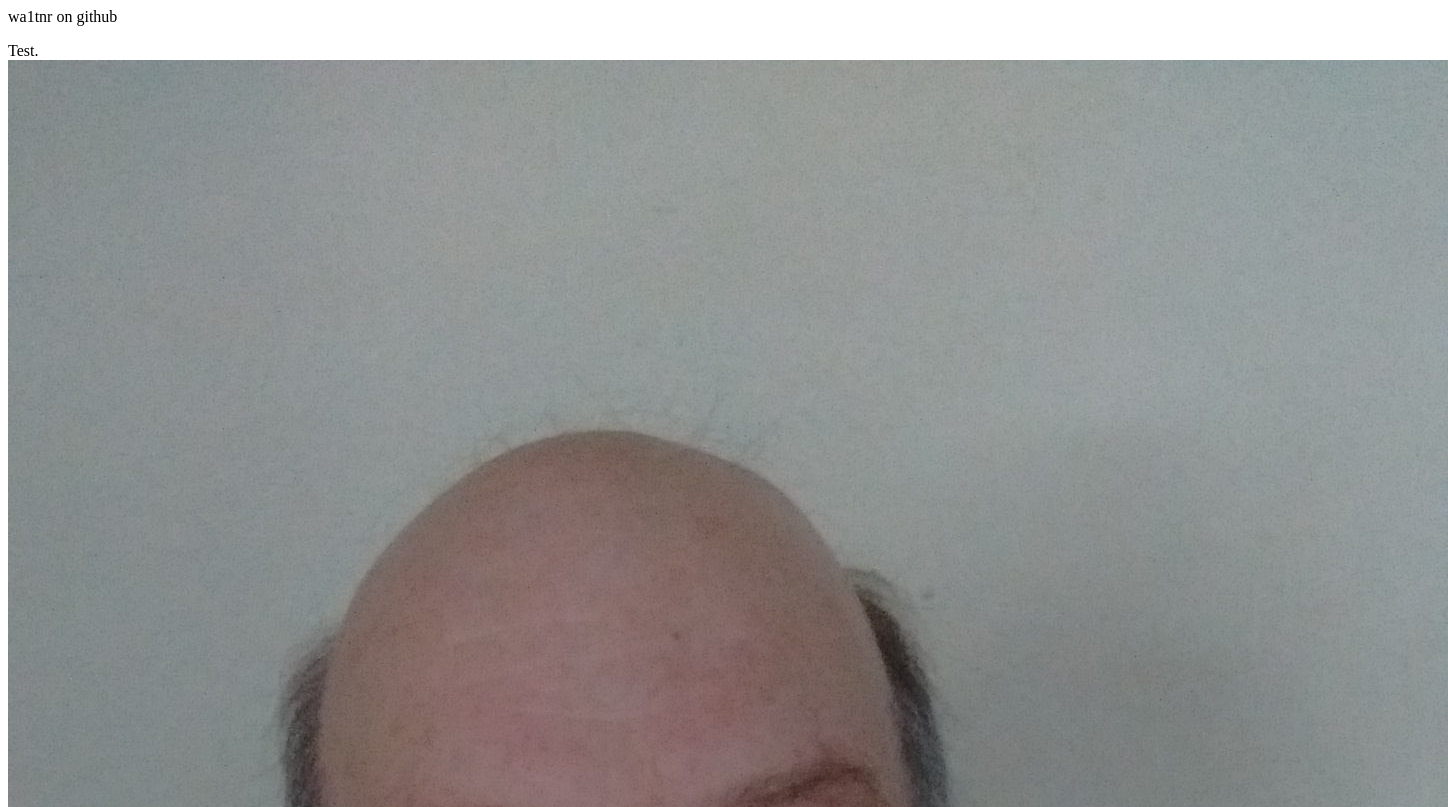
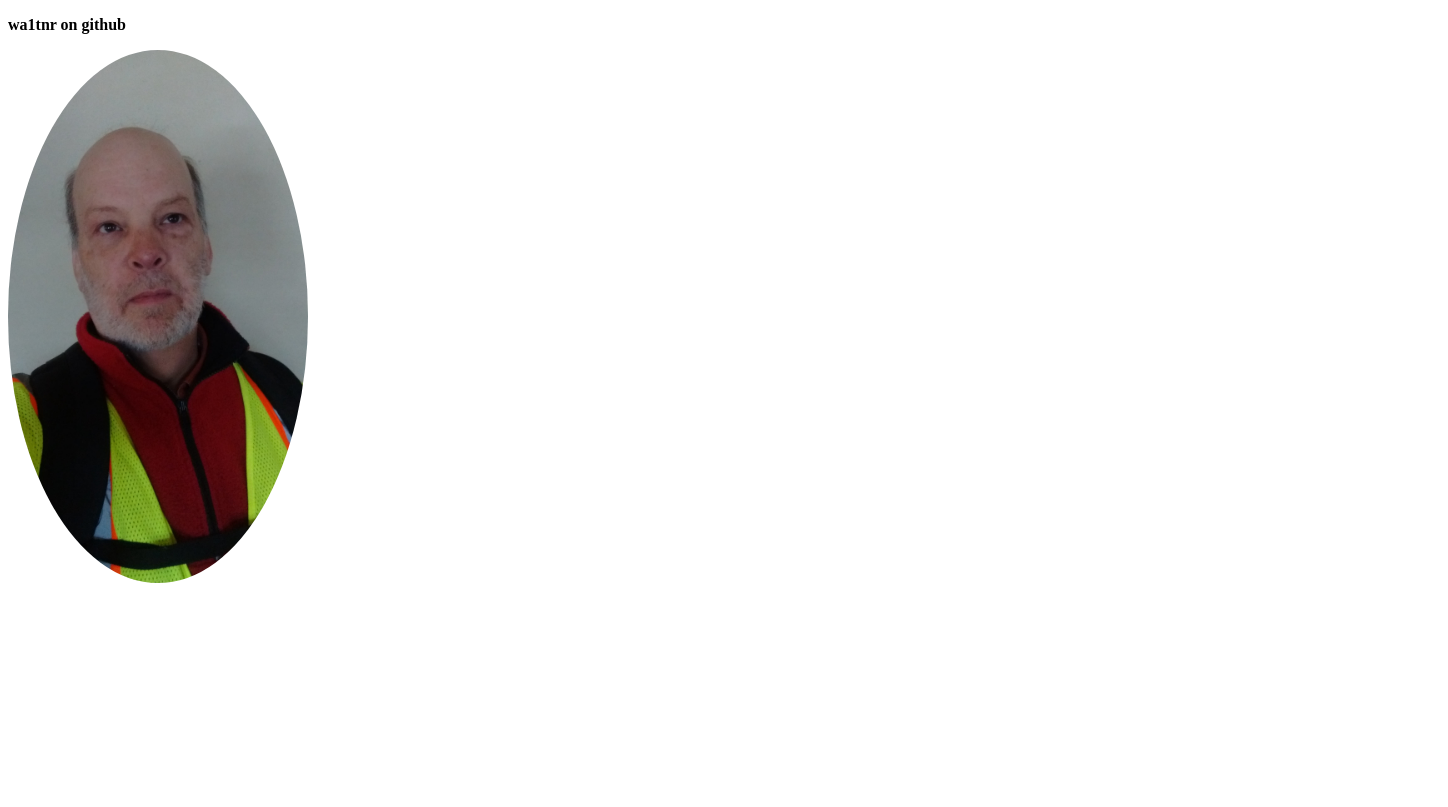
Before and after one commit to wa1tnr/wa1tnr.github.io, a plain HTML site: page index.html in a window 1280 px wide. Shown: the top 807 px of the page, 1448 px wide, since content can reach past the window. Drawn offline with Linux system fonts and the light colour scheme.

Commit message:
modified:   index.html

```diff
--- a/index.html
+++ b/index.html
@@ -1,9 +1,16 @@
-<html><head><title>title</title></head><body>
-
-<p>wa1tnr on github
-<p>
-Test.
-<img src="./image.d/IMG_14559x77.jpg">
+<!DOCTYPE html>
+<html><head><title>title</title>
+<style>
+img {
+    border-radius: 50%
+}
+</style>
+</head><body>
+<p><strong>wa1tnr on github</strong>
 </p>
 
+<!-- img src="paris.jpg" alt="Paris" width="300" height="300" --!>
+
+<img src="./image.d/IMG_14559x77.jpg" alt="wa1tnr January 2018" width="300">
+
 </body></html>
```
